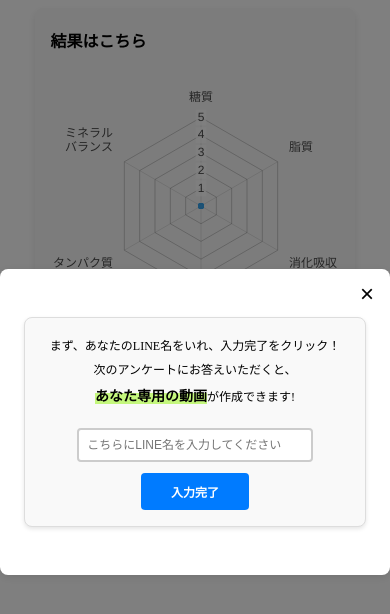
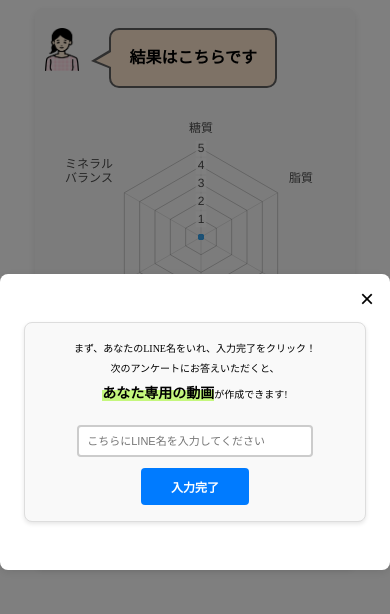
Before and after one commit to mayumikawanami/NutriCare, a Nuxt app: page /result in a window 390 px wide. Both pictures are taken after a click on the button "さらに詳しく知りたい方は、コチラ". Shown: the top 614 px of the page. Built offline with nearby package versions, Linux system fonts and the light colour scheme.

Commit message:
fix レイアウト調整

```diff
--- a/components/TopPage.vue
+++ b/components/TopPage.vue
@@ -82,8 +82,9 @@
 }
 
 @media (max-width: 480px) {
-  .link-button{
+  .link-button {
     font-size: 12px;
+    padding: 1rem 2rem;
   }
 }
 </style>
--- a/pages/questionnaire.vue
+++ b/pages/questionnaire.vue
@@ -2,7 +2,7 @@
   <div class="questionnaire-container">
     <h1 class="title">食事診断チェックシート</h1>
     <div class="comment-top">
-      <img src="images/smile_woman.png" alt="smile_woman" class="top-img">
+      <img src="images/smile_woman.png" alt="smile_woman" class="top-img" />
       <h2 class="page-comment">{{ currentComment }}</h2>
     </div>
     <p class="remaining-questions">{{ currentPage }}／{{ totalPages }}ページ</p>
@@ -49,10 +49,16 @@
       </div>
       <div class="button-container">
         <div class="page-button_container">
-          <button class="back-button" type="button" @click="prevPage" v-if="currentPage > 1">
+          <button
+            class="back-button"
+            type="button"
+            @click="prevPage"
+            v-if="currentPage > 1"
+          >
             前の質問に戻る
           </button>
-          <button class="next_page-button"
+          <button
+            class="next_page-button"
             type="button"
             @click="nextPage"
             v-if="currentPage < totalPages"
@@ -191,7 +197,7 @@
         },
         {
           id: 22,
-          text: "落ち着かない等の症状があると、ついつい甘いものなどを食べさせてしまう",
+          text: "落ち着かない等の症状があると、つい甘いもの等を食べさせてしまう",
           category: "protein",
         },
         {
@@ -414,24 +420,23 @@
   font-size: 40px;
 }
 
-.comment-top{
+.comment-top {
   display: flex;
 }
 
-.top-img{
+.top-img {
   width: 100px;
   margin-left: 30px;
 }
 
-.questionnaire-form{
-  background-color:  rgb(248, 237, 218);
+.questionnaire-form {
+  background-color: rgb(248, 237, 218);
+  border-radius: 20px;
 }
 
 .remaining-questions {
   color: #555;
-  position: relative;
-  left: 70%;
-  width: 30%;
+  text-align-last: end;
   margin: 0;
 }
 
@@ -455,12 +460,11 @@
   gap: 5px;
 }
 
-
-.back-button{
+.back-button {
   background-color: #a3a8a3;
 }
 
-.next_page-button{
+.next_page-button {
   background-color: #4caf50;
 }
 
@@ -519,7 +523,7 @@
   display: flex;
   align-items: center;
   gap: 5px;
-  margin-bottom: 8px;
+  margin: 0 8px 10px;
 }
 /* ラジオボタンを隠す */
 .options-container input[type="radio"] {
@@ -531,7 +535,7 @@
   padding: 0px 20px;
   border: 2px solid #007bff;
   border-radius: 5px;
-  background-color: #faf6f6;
+  background-color: #eef2f6;
   color: #007bff;
   cursor: pointer;
   text-align: center;
@@ -554,11 +558,11 @@
   padding: 16px;
   border: 2px solid #dadada;
   border-radius: 21px;
-  background-color: #ffffd6;
+  background-color: #d1f3d2;
   text-align: center;
   font-size: 20px;
   font-weight: 400;
-  line-height: 1.75;
+  line-height: 2.75;
   color: #000000;
   max-width: 270px;
 }
@@ -582,12 +586,11 @@
   left: 0;
   border-style: solid;
   border-width: 15.2px 15.2px 0 0;
-  border-color: transparent #ffffd6 transparent transparent;
+  border-color: transparent #d1f3d2 transparent transparent;
   translate: -100% calc(-50% + 0.4px);
   transform: skew(0, 22deg);
   transform-origin: right;
 }
-
 
 @media (max-width: 768px) {
   .questionnaire-label {
@@ -603,23 +606,22 @@
     font-size: 20px;
   }
 
-  .top-img{
-  width: 80px;
-  height: 70px;
-  margin-left: 30px;
-}
+  .top-img {
+    width: 80px;
+    height: 70px;
+    margin-left: 30px;
+  }
 
-  .page-comment{
+  .page-comment {
     font-size: 10px;
     width: 130px;
     height: 20px;
     margin-left: 20px;
-    line-height: 1;
+    line-height: 1.5;
   }
 
-  .remaining-questions{
+  .remaining-questions {
     font-size: 10px;
-    left: 80%;
   }
 
   .questionnaire-label {
--- a/pages/result.vue
+++ b/pages/result.vue
@@ -1,7 +1,12 @@
 <template>
   <div class="result">
     <div class="result-top">
-      <h2 class="result-top_title">結果はこちら</h2>
+      <img
+        src="images/smile_woman.png"
+        alt="smile_woman"
+        class="questionnaire_top-img"
+      />
+      <h2 class="result-top_title">結果はこちらです</h2>
     </div>
     <div class="scores">
       <RadarChart :scores="parsedScores" />
@@ -63,11 +68,10 @@
           <div class="result-bottom">
             <form @submit.prevent="generateGoogleFormLink" class="name-form">
               <p class="modal-title">
-                まず、あなたのLINE名をいれ、入力完了をクリック！<br>次のアンケートにお答えいただくと、
+                まず、あなたのLINE名をいれ、入力完了をクリック！<br />次のアンケートにお答えいただくと、
               </p>
               <p class="modal-title_movie">
-                <span class="modal-title_span"
-                  > あなた専用の動画</span
+                <span class="modal-title_span"> あなた専用の動画</span
                 >が作成できます!
               </p>
               <label class="name-form_label">
@@ -349,16 +353,61 @@
 
 <style scoped>
 .result-top {
-  text-align: left;
+  display: flex;
   margin-top: 10px;
-  width: 50%;
 }
+
+.questionnaire_top-img {
+  width: 75px;
+}
+
 .advice {
   margin: 0;
 }
+/* .result-top_title {
+  font-size: 2rem;
+  margin-left: 20px;
+} */
+
 .result-top_title {
-  font-size: 2rem;
-  margin: 5px;
+  position: relative;
+  display: inline-block;
+  margin: 0 30px;
+  padding: 0 33px;
+  border: 2px solid #616060;
+  border-radius: 21px;
+  background-color: #fce4cd;
+  text-align: center;
+  font-size: 33px;
+  font-weight: 600;
+  line-height: 2.75;
+  color: #000000;
+  max-width: 270px;
+}
+.result-top_title::before {
+  content: "";
+  position: absolute;
+  top: 52%;
+  left: 0;
+  border-style: solid;
+  border-width: 20px 20px 0 0;
+  border-color: transparent #616060 transparent transparent;
+  translate: -100% -50%;
+  transform: skew(0, 22deg);
+  transform-origin: right;
+}
+
+.result-top_title::after {
+  content: "";
+  position: absolute;
+  top: 52%;
+  left: 0;
+  border-style: solid;
+  border-width: 15.2px 15.2px 0 0;
+  border-color: transparent #fce4cd transparent transparent;
+  translate: -100% calc(-50% + 0.4px);
+  transform: skew(0, 22deg);
+  transform-origin: right;
 }
 
 .scores {
@@ -431,7 +480,7 @@
   );
 }
 
-.modal-title{
+.modal-title {
   margin: 0;
   font-size: 20px;
   line-height: 2;
@@ -642,6 +691,15 @@
   .result {
     padding: 20px;
   }
+  .result-top_title {
+    padding: 0px 20px;
+    font-size: 23px;
+    line-height: 3.5;
+  }
+  .questionnaire_top-img {
+    width: 80px;
+    height: 83px;
+  }
 }
 @media (max-width: 480px) {
   .scores {
@@ -656,9 +714,17 @@
   }
   .result-top_title {
     font-size: 1rem;
+    padding: 0px 18px;
+    border-radius: 10px;
   }
+  .questionnaire_top-img {
+    width: 34px;
+    height: 43px;
+  }
+
   .open-modal-btn {
     font-size: 9px;
+    padding: 1rem 3rem;
   }
 
   .comment-first {
@@ -666,22 +732,22 @@
   }
 
   .comment-second {
-    font-size: 13px;
+    font-size: 11px;
   }
 
   .comment-arrow {
     width: 100px;
   }
   .modal-title {
-    font-size: 12px;
+    font-size: 10px;
   }
 
   .modal-title_movie {
-    font-size: 12px;
+    font-size: 10px;
   }
 
   .name-form input {
-    font-size: 12px;
+    font-size: 11px;
   }
 
   .name-form_button {
@@ -696,10 +762,10 @@
 
   .more-info-btn {
     font-size: 15px;
-    padding: 5px 60px;
+    padding: 11px 41px;
   }
 
-  .modal-title_span{
+  .modal-title_span {
     font-size: 14px;
   }
 }
```
